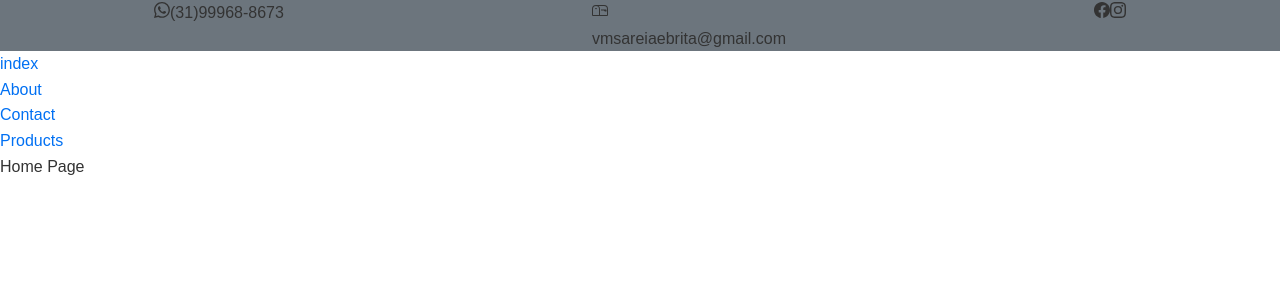
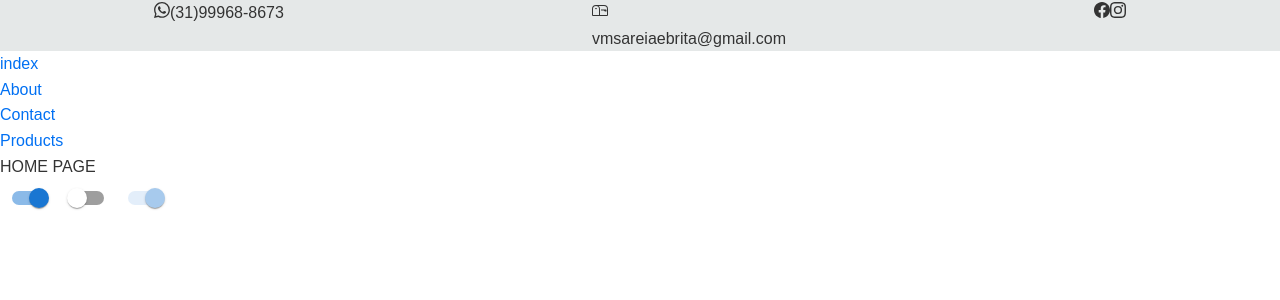
Before and after one commit to SantosRodrigo89/ux-institutional-nextjs, a Next.js app: page / in a window 1280 px wide. Shown: the top 300 px of the page. Built offline with nearby package versions, Linux system fonts and the light colour scheme.

Commit message:
feat: instalando mui

```diff
--- a/package.json
+++ b/package.json
@@ -11,6 +11,10 @@
   },
   "dependencies": {
     "@babel/runtime": "^7.23.4",
+    "@emotion/cache": "^11.11.0",
+    "@emotion/react": "^11.11.1",
+    "@emotion/styled": "^11.11.0",
+    "@mui/material": "^5.14.20",
     "next": "14.0.3",
     "react": "^18",
     "react-dom": "^18",
--- a/src/app/page.jsx
+++ b/src/app/page.jsx
@@ -1,4 +1,5 @@
 const { default: HomeTemplate } = require("@/templates/home");
+import Switch from "@mui/material/Switch";
 
 const HomePage = () => (
   <HomeTemplate/>
--- a/src/components/organisms/firstHeader/style.js
+++ b/src/components/organisms/firstHeader/style.js
@@ -3,19 +3,13 @@ import styled from "styled-components";
 export const MainContainer = styled.div`
   display: flex;
   justify-content: space-around;
-  background-color: #6c757d;
+  background-color: #e5e8e8;
 `;
 
-export const WAContainer = styled.div`
+export const WAContainer = styled.div``;
 
-`;
-
-export const EmailContainer = styled.div`
-
-
-`;
+export const EmailContainer = styled.div``;
 
 export const ThirdIcons = styled.div`
   display: flex;
-
 `;
--- a/src/templates/home/index.jsx
+++ b/src/templates/home/index.jsx
@@ -1,5 +1,20 @@
 "use client";
 
-const HomeTemplate = () => <span>Home Page</span>;
+import { Switch } from "@mui/material";
+
+const label = { inputProps: { "aria-label": "Switch demo" } };
+
+const HomeTemplate = () => (
+  <>
+    <div>
+      <span>HOME PAGE</span>
+    </div>
+    <div>
+      <Switch {...label} defaultChecked />
+      <Switch {...label} />
+      <Switch {...label} disabled defaultChecked />
+    </div>
+  </>
+);
 
 export default HomeTemplate;
```
Also changed, not shown: src/app/global.css (+1 -10 lines), 1 other file (tests, documents, lock files or other folders).
